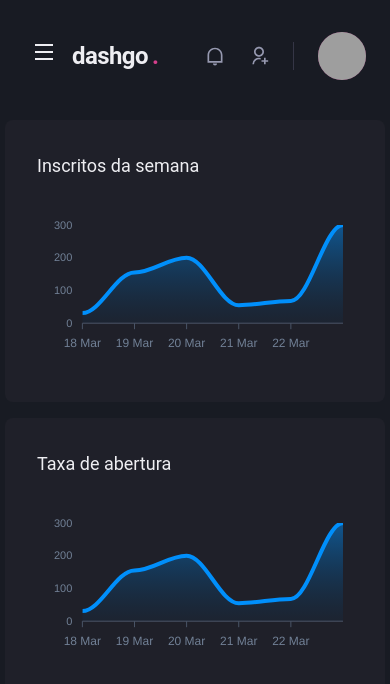
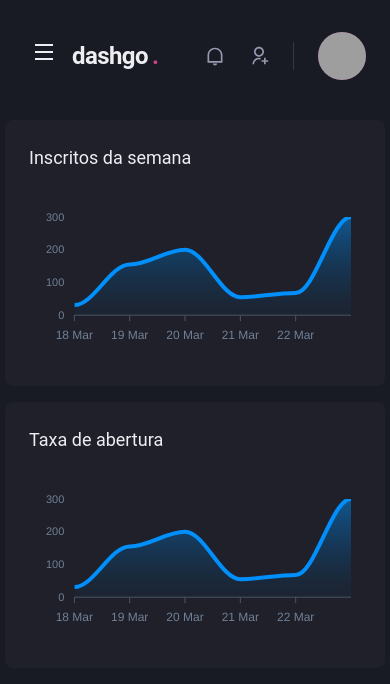
Before and after one commit to ArthurMCS/dashgo, a Next.js app: page /dashboard in a window 390 px wide. Shown: the top 684 px of the page. Built offline with nearby package versions, Linux system fonts and the light colour scheme; grey boxes are pictures that could not be loaded.

Commit message:
works the responsiveness of dashboard

```diff
--- a/src/pages/dashboard.tsx
+++ b/src/pages/dashboard.tsx
@@ -75,9 +75,10 @@ export default function Dashboard() {
               flex="1"
               gap="4"
               minChildWidth="380px"
+              align="flex-star"
             >
               <Box
-                p="8"
+                p={["6", "8"]}
                 bg="gray.800"
                 borderRadius={8}
               >
@@ -96,7 +97,7 @@ export default function Dashboard() {
               </Box>
 
               <Box
-                p="8"
+                p={["6", "8"]}
                 bg="gray.800"
                 borderRadius={8}
               >
```
